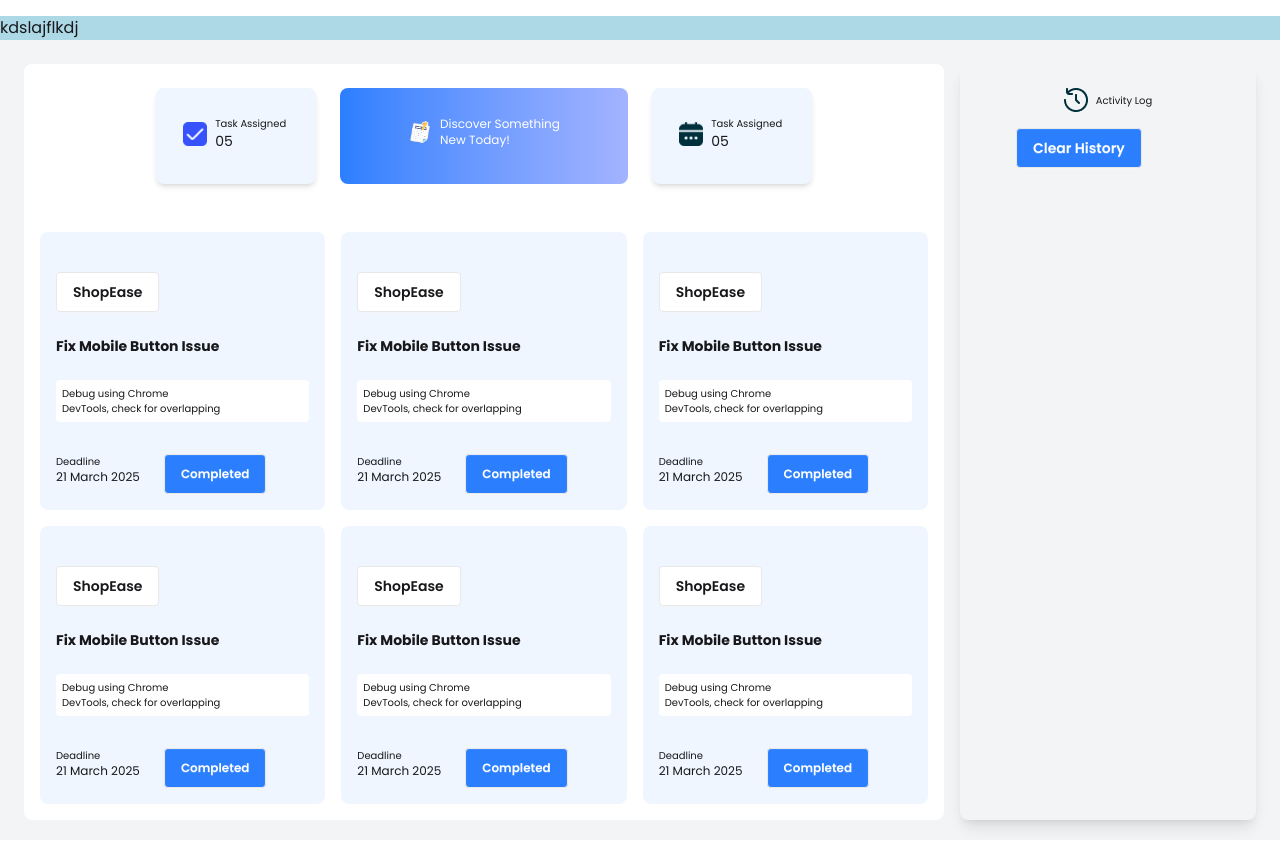
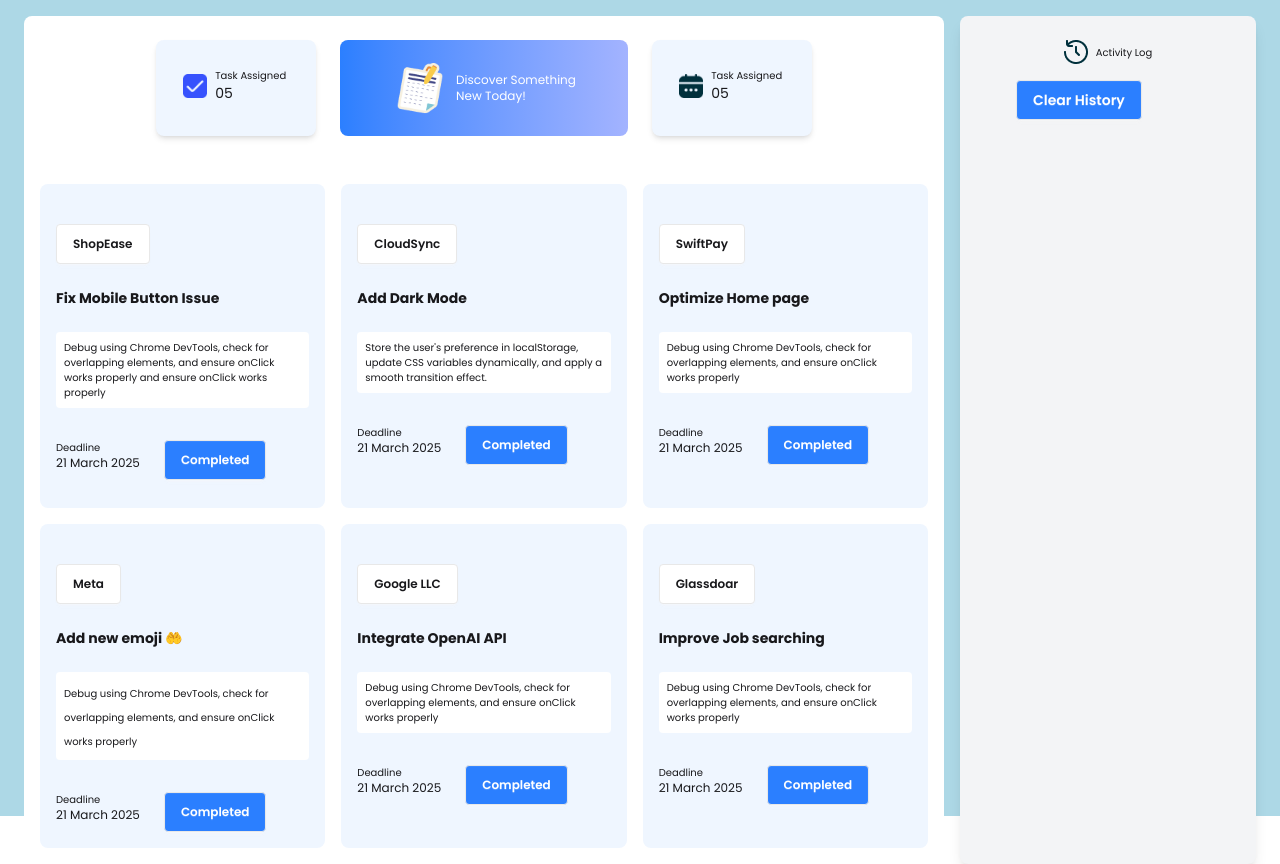
Before and after one commit to lipa-akter/assignment-5, a plain HTML site: page index.html in a window 1280 px wide. Shown: the part 112-976 px from the top of the page. Before the commit the page ends 952 px from the top, so only its background shows below. Drawn offline with nearby package versions, Linux system fonts and the light colour scheme; a web font is replaced by a local one.

Commit message:
4th commit

```diff
--- a/index.html
+++ b/index.html
@@ -11,21 +11,20 @@
     <link rel="preconnect" href="https://fonts.googleapis.com">
     <link rel="preconnect" href="https://fonts.gstatic.com" crossorigin>
     <link href="https://fonts.googleapis.com/css2?family=ADLaM+Display&family=Manrope:wght@200..800&family=Open+Sans:ital,wght@0,300..800;1,300..800&family=Poppins:ital,wght@0,100;0,200;0,300;0,400;0,500;0,600;0,700;0,800;0,900;1,100;1,200;1,300;1,400;1,500;1,600;1,700;1,800;1,900&family=Quicksand:wght@300..700&family=Sora:wght@100..800&family=Work+Sans:ital,wght@0,100..900;1,100..900&display=swap" rel="stylesheet">
-    <!-- font awsame link -->
-    <script src="https://kit.fontawesome.com/286f4614a4.js" crossorigin="anonymous"></script>
+
     <!-- Extarnal css link-->
     <link rel="stylesheet" href="./style/style.css">
 
 </head>
-<body class="poppins-medium ">
+<body class="poppins-medium  bg-blue-100">
     <!-- start header section -->
-    <header>
-       <nav class="mt-2 bg-white p-6">
-        <d4iv class="navbar shadow-sm">
+    <header class="container mx-auto">
+       <nav class="mt-2 p-6">
+        <div class="navbar shadow-sm bg-white rounded-lg">
             <div class="navbar-start">
                 <img src="./assets/logo.png" alt="">
 
-              <a class=" text-xl ml-2 font-bold">DevBoard</a>
+              <a class=" text-xl ml-2 ">Dev <span class="font-bold">Board</span> </a>
             </div>
 
             <div class="navbar-end gap-4">
@@ -36,16 +35,16 @@
                 <img id="background-color" class="bg-blue-50 p-2 rounded-full" src="./assets/theme-btn.png" alt="">
 
             </div>
-          </d4iv>
+          </div>
        </nav>
     </header>
     <!-- start main  section -->
-    <main>
+    <main class="mx-auto">
 
-      <h1>kdslajflkdj</h1>
+
       <!-- section 1 -->
-      <section class="min-h-screen bg-gray-100 flex items-center justify-center">
-        <div class="grid grid-cols-4 gap-4 w-full h-screen p-6">
+      <section class="min-h-screen  flex items-center justify-center ">
+        <div class="grid grid-cols-4 gap-4 w-full h-screen px-6 ">
           <!-- Left Section  -->
           <div class="col-span-3 bg-white rounded-lg ">
 
@@ -63,8 +62,8 @@
 
                   <!-- center big card  -->
                   <div class="bg-gradient-to-r from-blue-500 to-indigo-300 rounded-lg p-3 flex flex-col items-center w-72 h-24">
-                    <div class="flex flex-row items-center gap-2 mt-4">
-                     <img class="w-6 h-6" src="./assets/board.png" alt="">
+                    <div class="flex flex-row items-center gap-2 mt-2">
+                     <img class="w-14 h-14" src="./assets/board.png" alt="">
                      <div>
                        <h2 class="text-white text-xs ">Discover Something <br> New Today! </h2>
 
@@ -87,10 +86,11 @@
                 <div class="mt-8 grid grid-cols-3 grid-rows-2 gap-4 p-4">
                   <!-- card-1 -->
                   <div class="bg-blue-50 p-4 rounded-lg ">
-                      <button class="btn bg-white outline-none mt-6">ShopEase</button>
-                      <h1 class="font-bold text-sm mt-6">Fix Mobile Button Issue </h1>
-                      <div class="bg-white p-1.5 mt-6 rounded-sm">
-                        <p class="font-size ">Debug using Chrome <br> DevTools, check for overlapping </p>
+                      <button class="btn bg-white outline-none text-xs mt-6">ShopEase</button>
+                      <h1 class="font-bold text-sm  mt-6">Fix Mobile Button Issue </h1>
+                      <div class="bg-white p-2 mt-6 rounded-sm">
+                        <p class="font-size ">Debug using Chrome DevTools, check for overlapping elements, and ensure onClick works properly
+                          and ensure onClick works properly</p>
                       </div>
                       <div class="flex flex-row gap-6 mt-8 ">
                         <div>
@@ -102,10 +102,10 @@
                     </div>
                     <!-- card-2 -->
                     <div class="bg-blue-50 p-4 rounded-lg">
-                      <button class="btn bg-white outline-none mt-6">ShopEase</button>
-                      <h1 class="font-bold text-sm mt-6">Fix Mobile Button Issue </h1>
-                      <div class="bg-white p-1.5 mt-6 rounded-sm">
-                        <p class="font-size ">Debug using Chrome <br> DevTools, check for overlapping </p>
+                      <button class="btn bg-white outline-none mt-6 text-xs">CloudSync</button>
+                      <h1 class="font-bold text-sm  mt-6">Add Dark Mode</h1>
+                      <div class="bg-white p-2 mt-6 rounded-sm">
+                        <p class="font-size ">Store the user's preference in localStorage, update CSS variables dynamically, and apply a smooth transition effect. </p>
                       </div>
                       <div class="flex flex-row gap-6 mt-8 ">
                         <div>
@@ -117,10 +117,10 @@
                     </div>
                     <!-- card-3 -->
                     <div class="bg-blue-50 p-4 rounded-lg">
-                      <button class="btn bg-white outline-none mt-6">ShopEase</button>
-                      <h1 class="font-bold text-sm mt-6">Fix Mobile Button Issue </h1>
-                      <div class="bg-white p-1.5 mt-6 rounded-sm">
-                        <p class="font-size ">Debug using Chrome <br> DevTools, check for overlapping </p>
+                      <button class="btn bg-white outline-none mt-6 text-xs">SwiftPay</button>
+                      <h1 class="font-bold text-sm  mt-6">Optimize  Home page  </h1>
+                      <div class="bg-white p-2 mt-6 rounded-sm">
+                        <p class="font-size ">Debug using Chrome DevTools, check for overlapping elements, and ensure onClick works properly </p>
                       </div>
                       <div class="flex flex-row gap-6 mt-8 ">
                         <div>
@@ -132,10 +132,10 @@
                     </div>
                     <!-- card-4 -->
                     <div class="bg-blue-50 p-4 rounded-lg">
-                      <button class="btn bg-white outline-none mt-6">ShopEase</button>
-                      <h1 class="font-bold text-sm mt-6">Fix Mobile Button Issue </h1>
-                      <div class="bg-white p-1.5 mt-6 rounded-sm">
-                        <p class="font-size ">Debug using Chrome <br> DevTools, check for overlapping </p>
+                      <button class="btn bg-white outline-none mt-6 text-xs">Meta</button>
+                      <h1 class="font-bold text-sm  mt-6">Add new emoji 🤲</h1>
+                      <div class="bg-white p-2 mt-6 rounded-sm">
+                        <Debug class="font-size ">Debug using Chrome DevTools, check for overlapping elements, and ensure onClick works properly</p>
                       </div>
                       <div class="flex flex-row gap-6 mt-8 ">
                         <div>
@@ -147,10 +147,10 @@
                     </div>
                     <!-- card-5 -->
                     <div class="bg-blue-50 p-4 rounded-lg">
-                      <button class="btn bg-white outline-none mt-6">ShopEase</button>
-                      <h1 class="font-bold text-sm mt-6">Fix Mobile Button Issue </h1>
-                      <div class="bg-white p-1.5 mt-6 rounded-sm">
-                        <p class="font-size ">Debug using Chrome <br> DevTools, check for overlapping </p>
+                      <button class="btn bg-white outline-none mt-6 text-xs">Google LLC</button>
+                      <h1 class="font-bold text-sm  mt-6">Integrate OpenAI API </h1>
+                      <div class="bg-white p-2 mt-6 rounded-sm">
+                        <p class="font-size ">Debug using Chrome DevTools, check for overlapping elements, and ensure onClick works properly</p>
                       </div>
                       <div class="flex flex-row gap-6 mt-8 ">
                         <div>
@@ -162,10 +162,10 @@
                     </div>
                     <!-- card-6 -->
                     <div class="bg-blue-50 p-4 rounded-lg">
-                      <button class="btn bg-white outline-none mt-6">ShopEase</button>
-                      <h1 class="font-bold text-sm mt-6">Fix Mobile Button Issue </h1>
-                      <div class="bg-white p-1.5 mt-6 rounded-sm">
-                        <p class="font-size ">Debug using Chrome <br> DevTools, check for overlapping </p>
+                      <button class="btn bg-white outline-none mt-6 text-xs">Glassdoar</button>
+                      <h1 class="font-bold text-sm  mt-6">Improve Job searching </h1>
+                      <div class="bg-white p-2 mt-6 rounded-sm">
+                        <p class="font-size ">Debug using Chrome DevTools, check for overlapping elements, and ensure onClick works properly </p>
                       </div>
                       <div class="flex flex-row gap-6 mt-8 ">
                         <div>
```
Also changed, not shown: main.html (+80 -0 lines).
